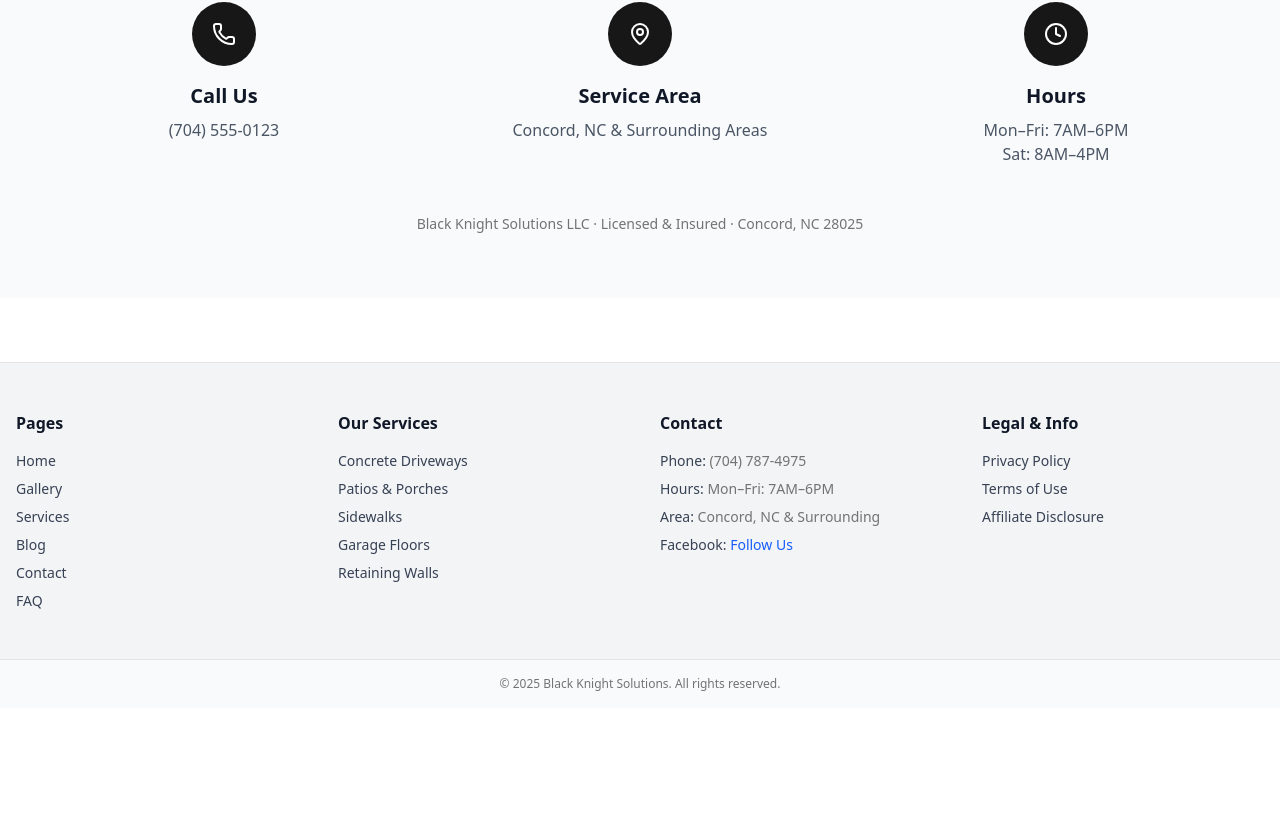
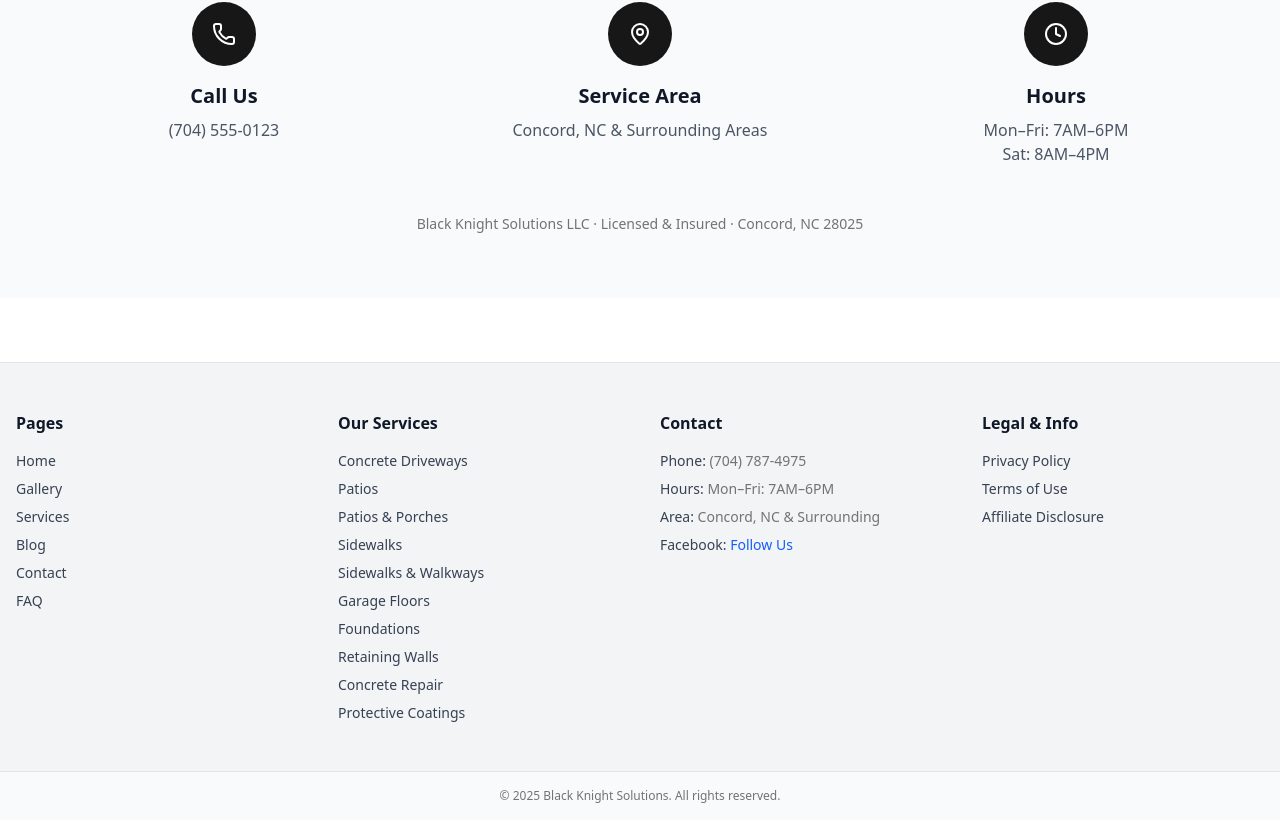
Before and after one commit to hometownwebco1/black-knight-website, a React (Vite) app: page / in a window 1280 px wide. Shown: the part 1114-1934 px from the top of the page. Before the commit the page ends 1822 px from the top, so only its background shows below. Built offline with nearby package versions, Linux system fonts and the light colour scheme.

Commit message:
Update Footer.jsx

```diff
--- a/src/components/Footer.jsx
+++ b/src/components/Footer.jsx
@@ -23,10 +23,15 @@ const Footer = () => {
           <h2 className="text-base font-semibold text-gray-900 mb-4">Our Services</h2>
           <ul className="space-y-2">
             <li><Link to="/services/driveways" className="hover:underline">Concrete Driveways</Link></li>
-            <li><Link to="/services/patios" className="hover:underline">Patios & Porches</Link></li>
+            <li><Link to="/services/patios" className="hover:underline">Patios</Link></li>
+            <li><Link to="/services/patiosandporches" className="hover:underline">Patios & Porches</Link></li>
             <li><Link to="/services/sidewalks" className="hover:underline">Sidewalks</Link></li>
-            <li><Link to="/services/garage-floors" className="hover:underline">Garage Floors</Link></li>
-            <li><Link to="/services/retaining-walls" className="hover:underline">Retaining Walls</Link></li>
+            <li><Link to="/services/sidewalksandwalkways" className="hover:underline">Sidewalks & Walkways</Link></li>
+            <li><Link to="/services/garagefloors" className="hover:underline">Garage Floors</Link></li>
+            <li><Link to="/services/foundations" className="hover:underline">Foundations</Link></li>
+            <li><Link to="/services/retainingwalls" className="hover:underline">Retaining Walls</Link></li>
+            <li><Link to="/services/concreterepair" className="hover:underline">Concrete Repair</Link></li>
+            <li><Link to="/services/protectivecoatings" className="hover:underline">Protective Coatings</Link></li>
           </ul>
         </div>
 
```
